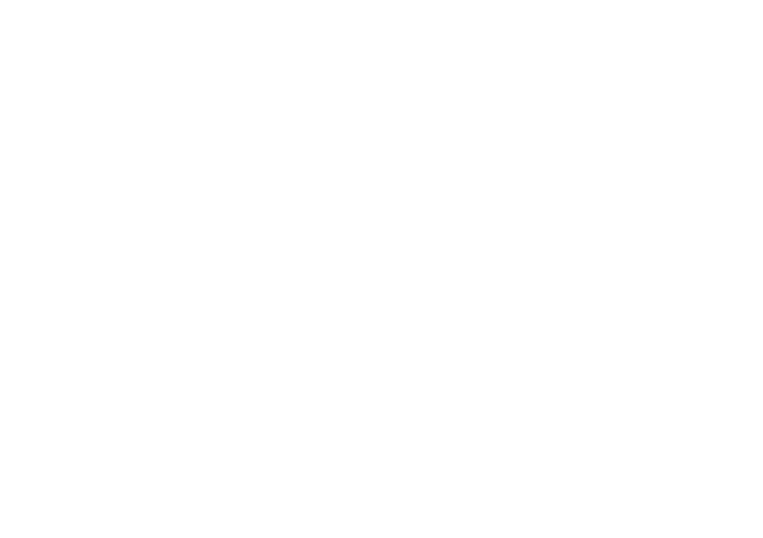
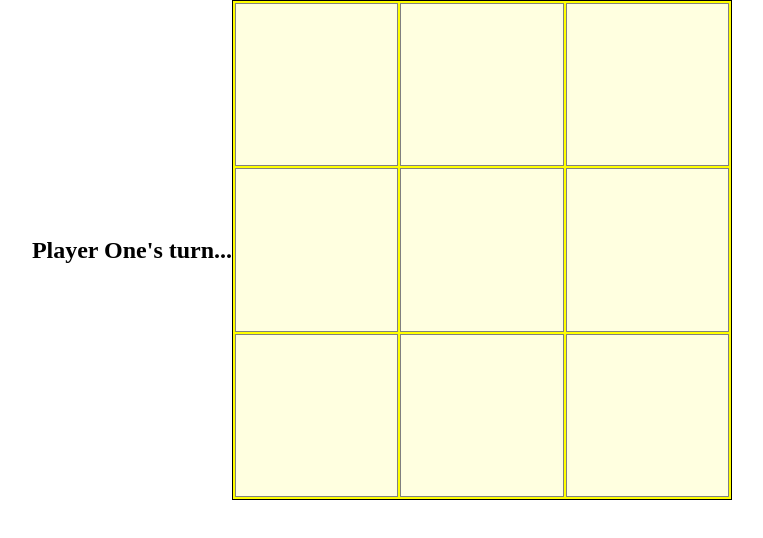
Before and after one commit to Nuga25/Tic-Tac-Toe, a plain HTML site: page index.html in a window 1280 px wide. Shown: the whole page, without its empty margins (258-1021 px from the left). Drawn offline with Linux system fonts and the light colour scheme.

Commit message:
got started on UI

```diff
--- a/app.js
+++ b/app.js
@@ -137,15 +137,58 @@ function GameController(
   // Initial play game message
   printNewRound();
 
-  return { playRound, getActivePlayer };
+  return { playRound, getActivePlayer, getBoard: board.getBoard };
 }
 
-const game = GameController();
+// const game = GameController();
 
-game.playRound(1, 1);
-game.playRound(0, 0);
-game.playRound(2, 0);
-game.playRound(0, 1);
-game.playRound(2, 2);
-game.playRound(1, 2);
-game.playRound(2, 1);
+// game.playRound(1, 1);
+// game.playRound(0, 0);
+// game.playRound(2, 0);
+// game.playRound(0, 1);
+// game.playRound(2, 2);
+// game.playRound(1, 2);
+// game.playRound(2, 1);
+
+function ScreenController() {
+  const game = GameController();
+  const playerTurnText = document.querySelector(".turn");
+  const boardDiv = document.querySelector(".board");
+
+  const updateScreen = () => {
+    boardDiv.textContent = "";
+
+    //get the newest version of the board and player turn
+    const board = game.getBoard();
+    const activePlayer = game.getActivePlayer();
+
+    playerTurnText.textContent = `${activePlayer.name}'s turn...`;
+
+    //render board squares
+    board.forEach((row) => {
+      row.forEach((cell, index) => {
+        const cellButton = document.createElement("button");
+        cellButton.classList.add("cell");
+        //create a data attribute to identify the column to make it easier to pass in our 'playRound' fucntion
+        cellButton.dataset.column = index;
+        cellButton.textContent = cell.getValue();
+        boardDiv.appendChild(cellButton);
+      });
+    });
+  };
+
+  //Add event listener fr the board
+  function clickHandlerBoard(e) {
+    const selectedColumn = e.target.dataset.column;
+    //make sure i've clicked a column and not a gap in between
+    if (!selectedColumn) return;
+
+    game.playRound(selectedRow, selectedColumn);
+    updateScreen();
+  }
+  boardDiv.addEventListener("click", clickHandlerBoard);
+
+  //initial render
+  updateScreen();
+}
+ScreenController();
--- a/index.html
+++ b/index.html
@@ -4,8 +4,16 @@
     <meta charset="UTF-8" />
     <meta name="viewport" content="width=device-width, initial-scale=1.0" />
     <title>Tic-Tac-Toe</title>
+    <link rel="stylesheet" href="styles.css">
   </head>
   <body>
+    <section>
+      <div class="container">
+        <h1 class="turn"></div>
+        <div class="board"></div>
+      </div>
+    </section>
+
     <script src="app.js"></script>
   </body>
 </html>
--- a/styles.css
+++ b/styles.css
@@ -0,0 +1,34 @@
+* {
+  margin: 0;
+  padding: 0;
+  box-sizing: border-box;
+}
+
+section {
+  display: flex;
+  justify-content: center;
+  align-items: center;
+}
+
+.board {
+  display: grid;
+  height: 500px;
+  width: 500px;
+  grid-template-columns: repeat(3, 1fr);
+  grid-template-rows: repeat(3, 1fr);
+  border: 1px solid black;
+  gap: 2px;
+  padding: 2px;
+  background-color: yellow;
+}
+
+.cell {
+  display: flex;
+  justify-content: center;
+  align-items: center;
+  text-align: center;
+  font-size: 2rem;
+  border: 1px solid grey;
+  background: lightyellow;
+  cursor: pointer;
+}
```
